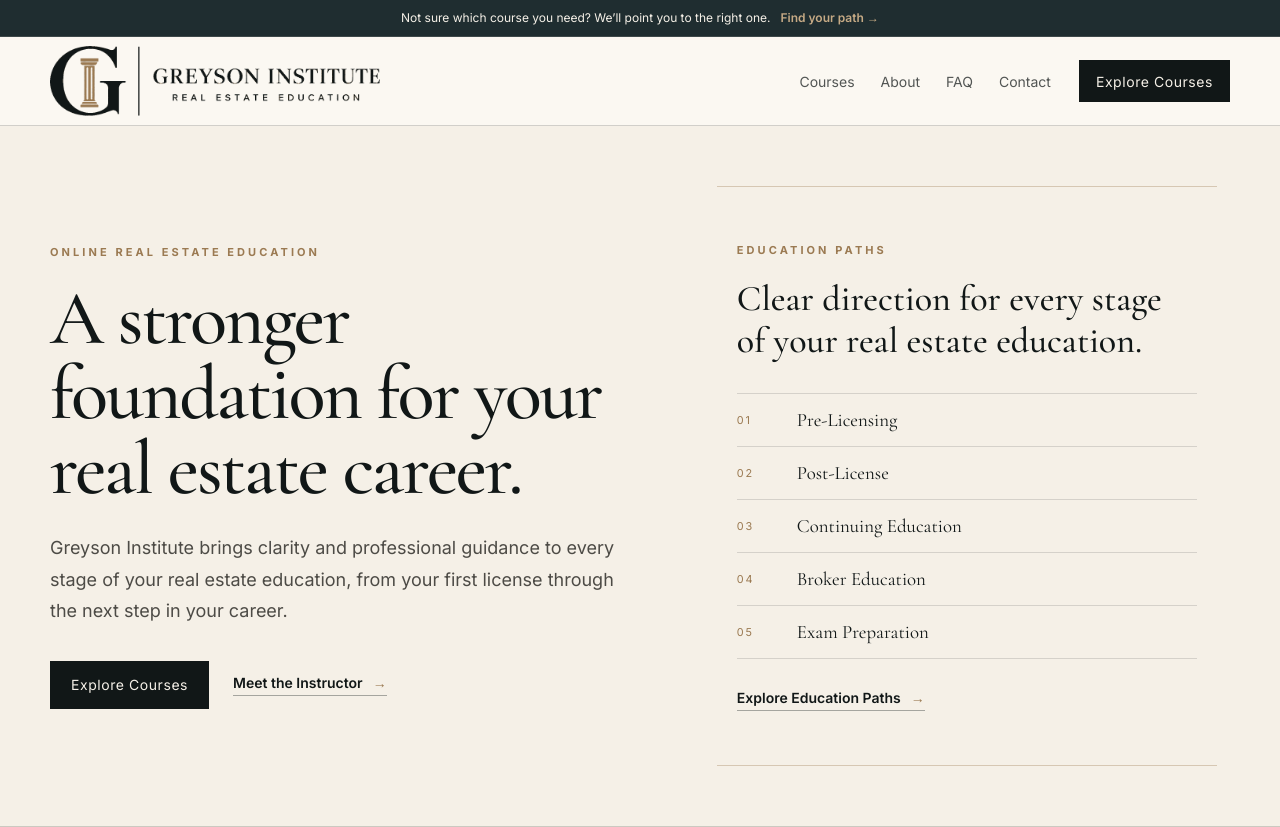
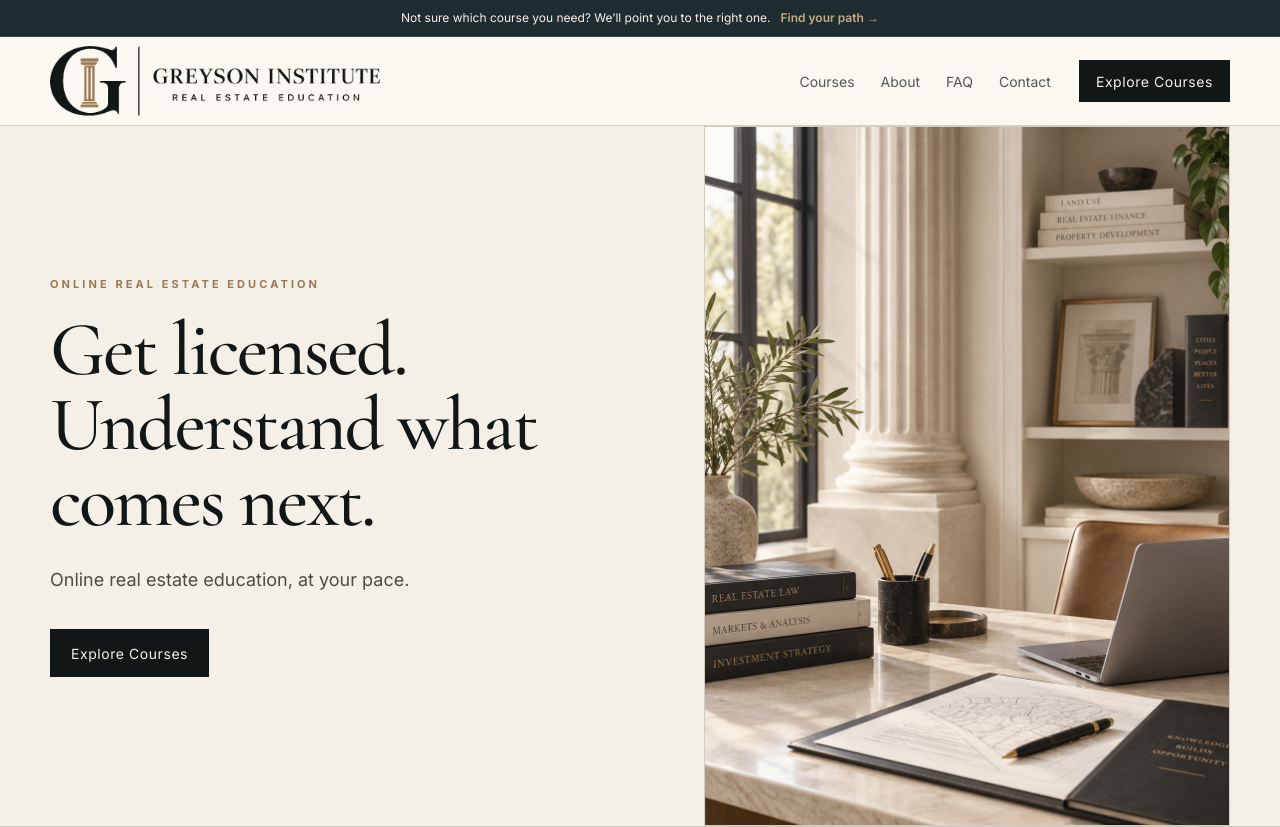
Before and after one commit to BrianLook/Greyson-Institute-Website, a Next.js app: page / in a window 1280 px wide. Shown: the top 827 px of the page. Built offline with nearby package versions, Linux system fonts and the light colour scheme.

Commit message:
Redesign Greyson homepage hero

```diff
--- a/app/page.tsx
+++ b/app/page.tsx
@@ -36,107 +36,44 @@ export default function HomePage() {
           <div className="hero-copy">
             <p className="eyebrow">ONLINE REAL ESTATE EDUCATION</p>
 
-            <h1>A stronger foundation for your real estate career.</h1>
+            <h1>
+              Get licensed.
+              <br />
+              Understand what comes next.
+            </h1>
 
             <p className="hero-lead">
-              Greyson Institute brings clarity and professional guidance to
-              every stage of your real estate education, from your first
-              license through the next step in your career.
+              Online real estate education, at your pace.
             </p>
 
             <div className="button-row">
               <Link className="button" href="/courses">
                 Explore Courses
               </Link>
-
-              <Link className="text-link" href="/about">
-                Meet the Instructor <span>→</span>
-              </Link>
             </div>
           </div>
 
           <div
-            aria-label="Greyson Institute education paths"
             style={{
-              minHeight: "500px",
-              display: "flex",
-              alignItems: "center",
-              justifyContent: "center",
+              minHeight: "560px",
+              height: "100%",
+              overflow: "hidden",
+              border: "1px solid rgba(17, 23, 23, 0.12)",
+              background: "#eee6d9",
             }}
           >
-            <div
+            <img
+              src="/greyson-hero-study.png"
+              alt="Professional real estate study workspace"
               style={{
                 width: "100%",
-                maxWidth: "500px",
-                borderTop: "1px solid rgba(155, 122, 82, 0.35)",
-                borderBottom: "1px solid rgba(155, 122, 82, 0.35)",
-                padding: "54px 20px",
+                height: "100%",
+                minHeight: "560px",
+                objectFit: "cover",
+                objectPosition: "center",
+                display: "block",
               }}
-            >
-              <p className="eyebrow">EDUCATION PATHS</p>
-
-              <h3
-                style={{
-                  fontSize: "2.25rem",
-                  lineHeight: 1.15,
-                  marginBottom: "2rem",
-                }}
-              >
-                Clear direction for every stage of your real estate education.
-              </h3>
-
-              <div
-                style={{
-                  borderTop: "1px solid rgba(17, 23, 23, 0.14)",
-                }}
-              >
-                {[
-                  "Pre-Licensing",
-                  "Post-License",
-                  "Continuing Education",
-                  "Broker Education",
-                  "Exam Preparation",
-                ].map((item, index) => (
-                  <div
-                    key={item}
-                    style={{
-                      display: "grid",
-                      gridTemplateColumns: "42px 1fr",
-                      gap: "18px",
-                      alignItems: "center",
-                      padding: "15px 0",
-                      borderBottom:
-                        "1px solid rgba(17, 23, 23, 0.14)",
-                    }}
-                  >
-                    <span
-                      style={{
-                        fontSize: "0.68rem",
-                        letterSpacing: "0.16em",
-                        color: "#9b7a52",
-                      }}
-                    >
-                      {String(index + 1).padStart(2, "0")}
-                    </span>
-
-                    <span
-                      style={{
-                        fontFamily: "var(--font-serif), Georgia, serif",
-                        fontSize: "1.18rem",
-                      }}
-                    >
-                      {item}
-                    </span>
-                  </div>
-                ))}
-              </div>
-
-              <div style={{ marginTop: "28px" }}>
-                <Link className="text-link" href="/courses">
-                  Explore Education Paths <span>→</span>
-                </Link>
-              </div>
-            </div>
+            />
           </div>
         </div>
       </section>
@@ -223,7 +160,7 @@ export default function HomePage() {
             }}
           >
             <img
-              src="/ChatGPT Image Sep 19, 2026, 06_28_39 PM.png"
+              src="/brian-smith.png"
               alt="Brian Smith, Licensed Florida Real Estate Broker and Instructor"
               style={{
                 width: "100%",
@@ -278,7 +215,7 @@ export default function HomePage() {
             </p>
 
             <Link className="text-link" href="/about">
-              About Brian Smith <span>→</span>
+              Meet the Greyson Institute Team <span>→</span>
             </Link>
           </div>
         </div>
```
